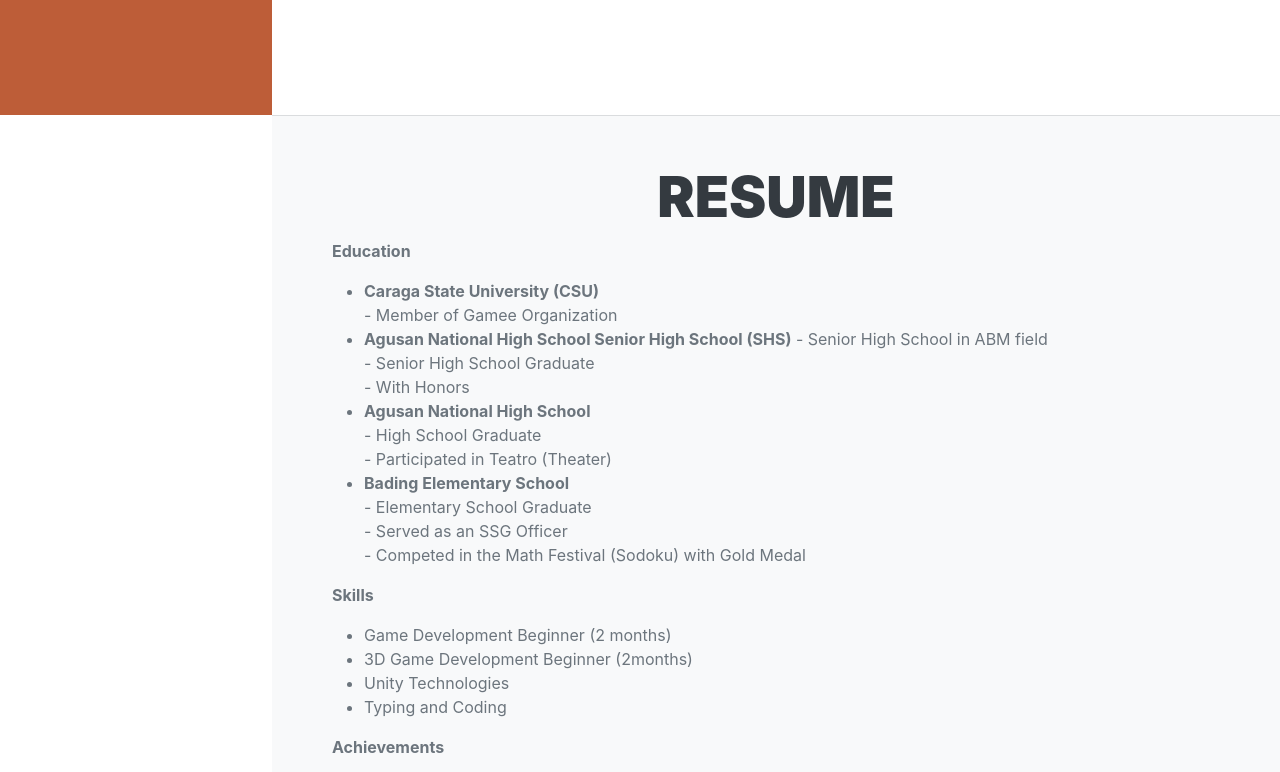
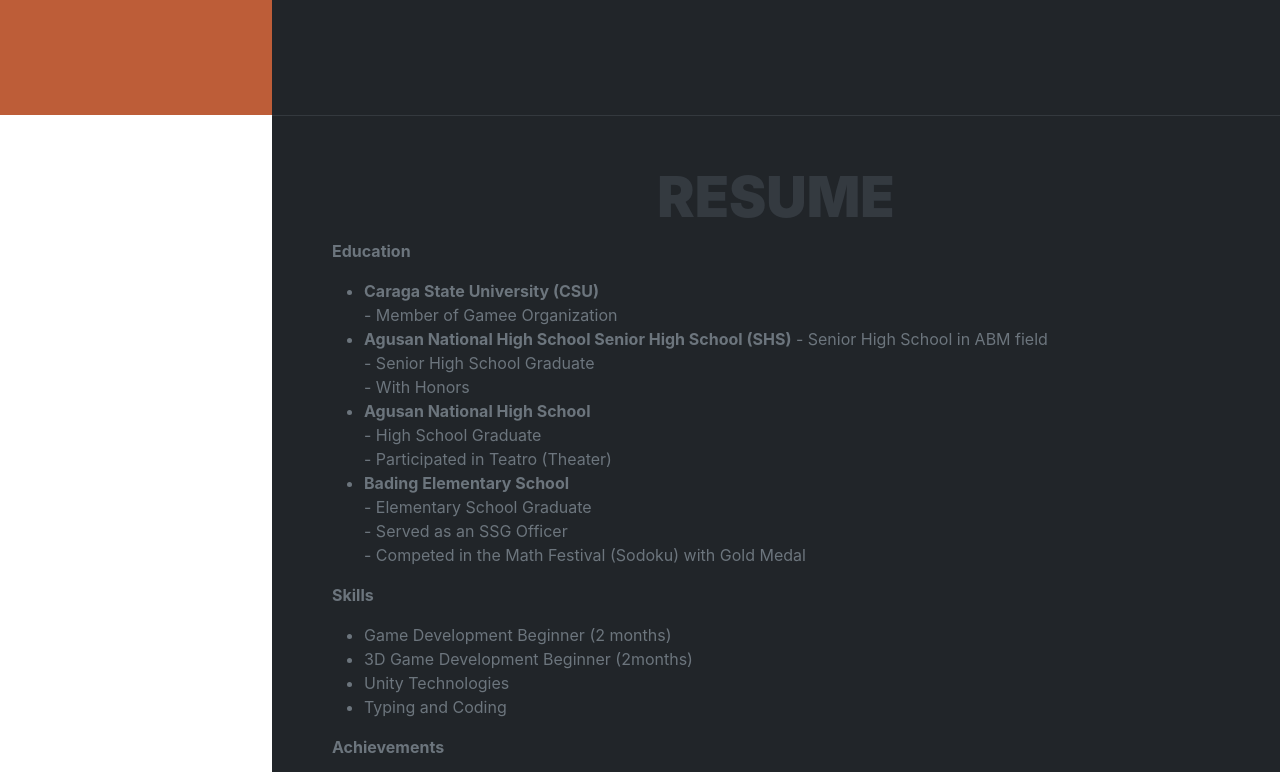
Before and after one commit to doughnut3/sholie-website, a plain HTML site: page index.html in a window 1280 px wide. Shown: the part 685-1457 px from the top of the page. Drawn offline with nearby package versions, Linux system fonts and the light colour scheme; a web font is replaced by a local one.

Commit message:
Initial commit

```diff
--- a/index.html
+++ b/index.html
@@ -34,7 +34,7 @@
             </div>
         </nav>
         <!-- Page Content-->
-        <div class="container-fluid p-0">
+        <div class="container-fluid p-0 bg-dark">
             <!-- About-->
             <section class="resume-section" id="about">
                 <div class="resume-section-content">
@@ -54,7 +54,7 @@
             </section>
             <hr class="m-0" />
             <!-- Resume-->
-            <section id="resume" class="bg-light py-5 resume-section">
+            <section id="resume" class="bg-light py-5 resume-section bg-dark">
                 <div class="container">
                     <h2 class="text-center"><strong>Resume</strong></h2>
 
@@ -193,7 +193,7 @@
             </section>
 
             <!-- Contact-->
-            <section class="resume-section" id="contact">
+            <section class="resume-section bg-dark text-center id="contact">
                 <div class="container">
                     <h2 class="text-center"><strong>Contact</strong></h2>
                     <div class="row justify-content-center">
```
